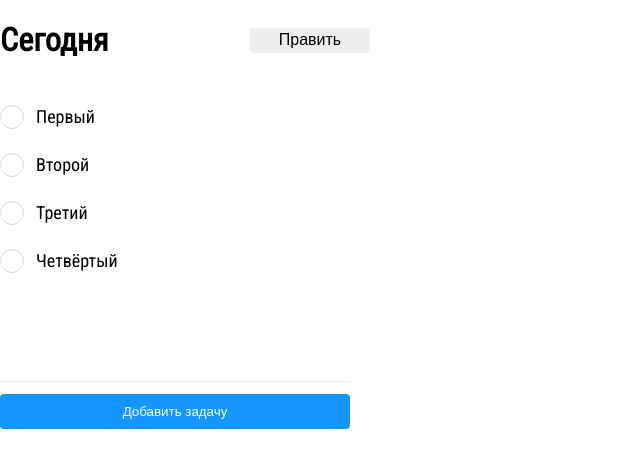
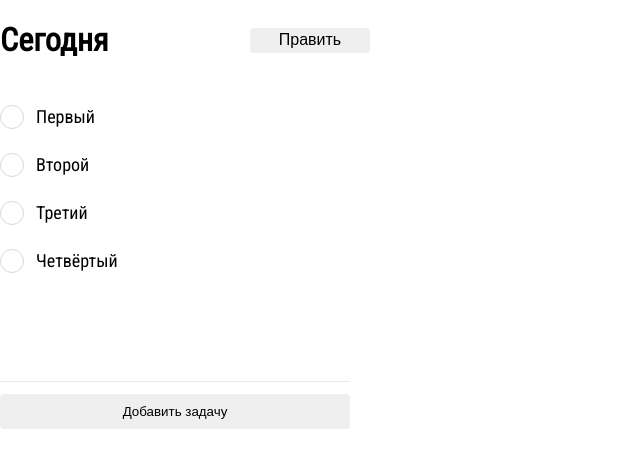
Before and after one commit to Vlchervov/vue-todo, a Vue app: page / in a window 1280 px wide. Shown: the top 468 px of the page, without its empty margins (0-640 px from the left). Built offline with nearby package versions, Linux system fonts and the light colour scheme.

Commit message:
add ant-design

```diff
--- a/package.json
+++ b/package.json
@@ -9,6 +9,7 @@
     "preview": "vite preview"
   },
   "dependencies": {
+    "ant-design-vue": "^4.2.3",
     "pinia": "^2.1.7",
     "vue": "^3.4.21",
     "vuex": "^4.1.0"
--- a/src/assets/main.scss
+++ b/src/assets/main.scss
@@ -29,13 +29,13 @@ input[type="checkbox"] {
   cursor: pointer;
   user-select: none;
   margin-bottom: 12px;
-  background-color: #1596ff;
-  color: white;
+  // background-color: #1596ff;
+  // color: white;
   transition: all 0.5s ease-in-out;
 
-  &:hover {
-    background-color: #0080e9;
-  }
+  // &:hover {
+  //   background-color: #0080e9;
+  // }
 }
 
 .tasks-list-container,
--- a/src/components/TodoList.vue
+++ b/src/components/TodoList.vue
@@ -5,8 +5,7 @@ import AddTaskComponent from './addTaskComponent.vue';
 const todoListStore = useTodoListStore()
 const stateTaskValue = ref("")
 const stateTaskId = ref(null);
-
-function iteratingTasks(todo) {
+const iteratingTasks = (todo) => {
     stateTaskValue.value = todo.value;
     stateTaskId.value = todo.id
 }
@@ -40,6 +39,9 @@ function iteratingTasks(todo) {
                 в
                 списке.</p>
         </div>
+        <!-- <a-button type="primary" @click="todoListStore.changeAddTaskHiddenState()"
+            v-if="todoListStore.checkRedactionMode">Добавить
+            задачу</a-button> -->
         <button class="add-task-button" v-if="todoListStore.checkRedactionMode"
             @click="todoListStore.changeAddTaskHiddenState()">Добавить
             задачу</button>
@@ -54,5 +56,6 @@ function iteratingTasks(todo) {
             </div>
         </div>
         <AddTaskComponent :todoListStore="todoListStore" />
+
     </main>
 </template>
```
Also changed, not shown: src/main.js (+8 -3 lines), 1 other file (tests, documents, lock files or other folders).
